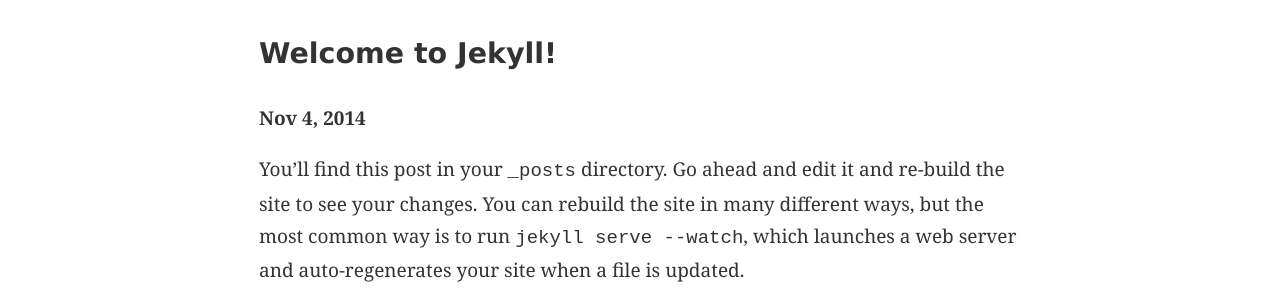
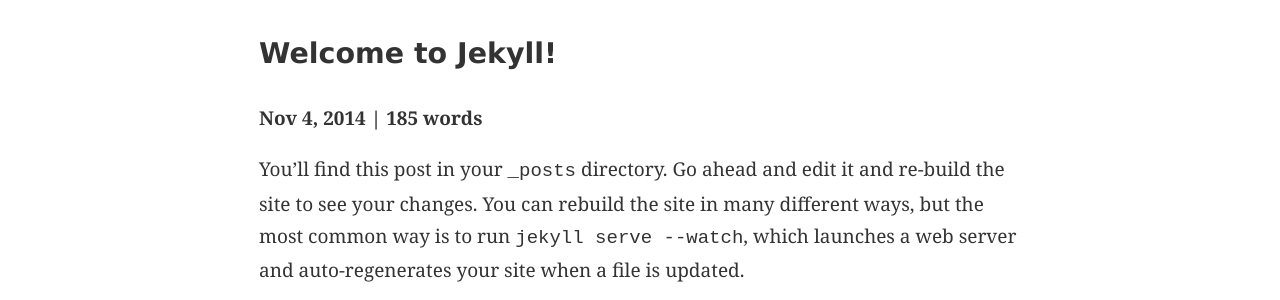
Before and after one commit to hdrhbbu1/hughgrigg.com, a Jekyll site: the page built from _posts/2014-11-04-welcome-to-jekyll.markdown, in a window 1280 px wide. Shown: the part 223-523 px from the top of the page. Built offline with Jekyll 4.4.1, drawn with Linux system fonts in a browser that asks for light colours; some web fonts are replaced.

Commit message:
Add word count to post meta

```diff
--- a/_layouts/post.html
+++ b/_layouts/post.html
@@ -10,6 +10,7 @@
     <p class="post-meta">
         <span class="post-date">
             {{ page.date | date: "%b %-d, %Y" }}
+            | {{ page.content | number_of_words }} words
         </span>
         {% if page.author %} • {{ page.author }}{% endif %}
         {% if page.meta %} • {{ page.meta }}{% endif %}
```
